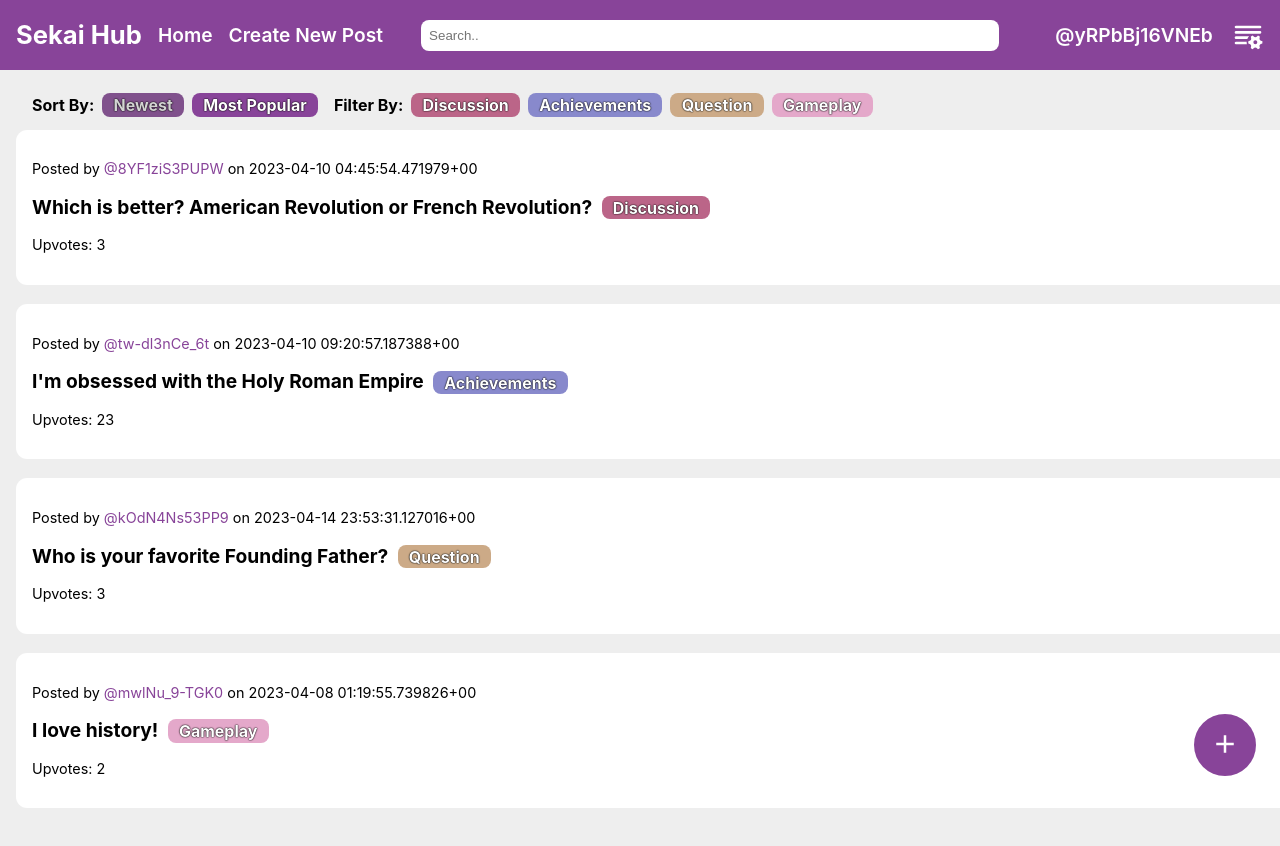
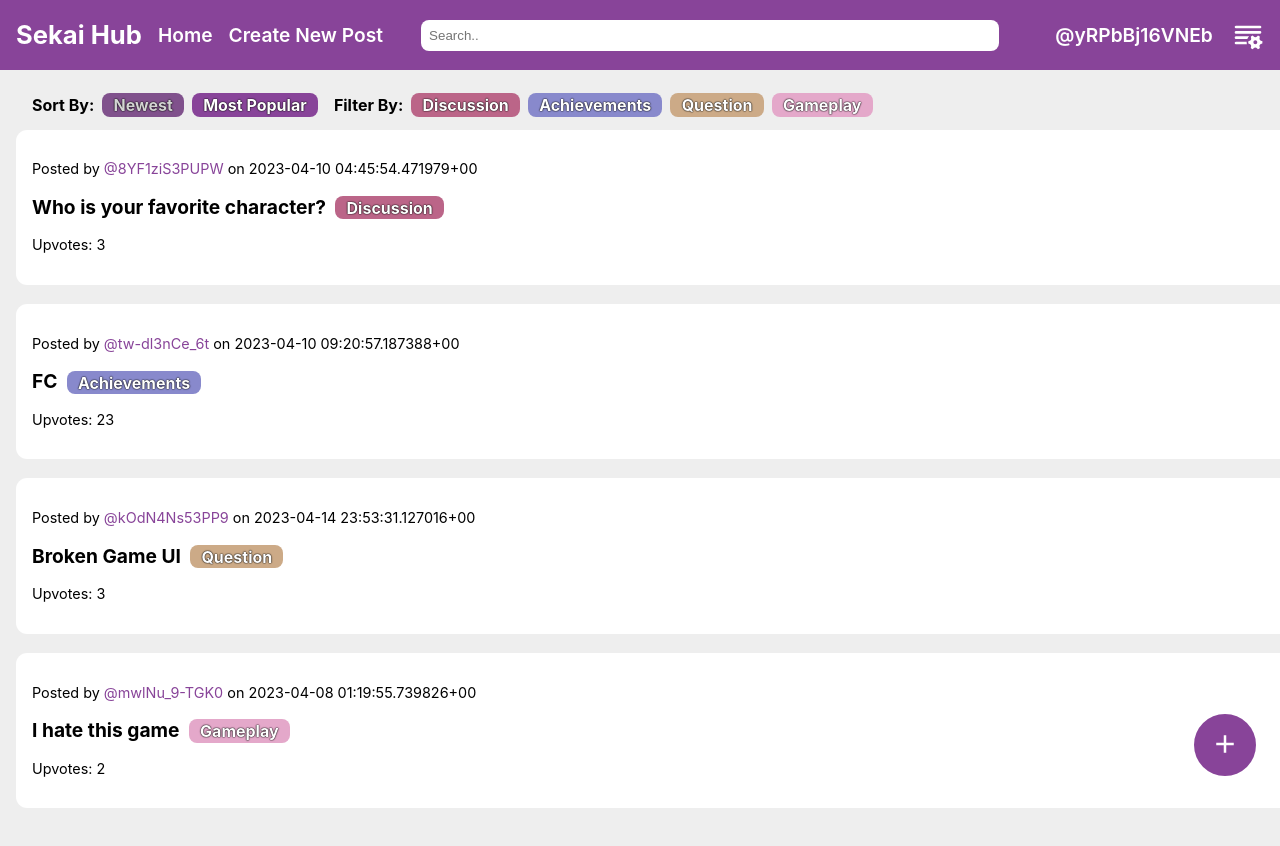
Before and after one commit to v74c63t/sekai-hub, a React (Vite) app: page / in a window 1280 px wide. Shown: the top 846 px of the page. Built offline with nearby package versions, Linux system fonts and the light colour scheme; no server answers.

Commit message:
Adjusted test data

```diff
--- a/src/App.jsx
+++ b/src/App.jsx
@@ -23,44 +23,44 @@ function App() {
     {
       "id": 65,
       "created_at": "2023-04-10 04:45:54.471979+00",
-      "title": "Which is better? American Revolution or French Revolution?",
-      "content": "",
-      "url": "",
+      "title": "Who is your favorite character?",
+      "content": "Mine is Kohane!",
+      "url": "https://static.miraheze.org/projectsekaiwiki/c/c6/Kohane_22_art.png",
       "upvotes": 3,
-      "comments": ["America!!!"],
+      "comments": [{"user_id": "tw-dl3nCe_6t", "comment": "Mizuki!!!"}],
       "flair": "Discussion",
       "uid": "8YF1ziS3PUPW"
     },
     {
       "id": 73,
       "created_at": "2023-04-10 09:20:57.187388+00",
-      "title": "I'm obsessed with the Holy Roman Empire",
-      "content": "It's holy, Roman, and an empire",
+      "title": "FC",
+      "content": "This took forever",
       "url": "",
       "upvotes": 23,
-      "comments": ["Very true", "Haha!"],
+      "comments": [{"user_id": "8YF1ziS3PUPW", "comment": "Congrats!"}, {"user_id": "kOdN4Ns53PP9", "comment": "Good job!"}],
       "flair": "Achievements",
       "uid": "tw-dl3nCe_6t"
     },
     {
       "id": 87,
       "created_at": "2023-04-14 23:53:31.127016+00",
-      "title": "Who is your favorite Founding Father?",
-      "content": "Mine is Thomas Jefferson! What about you?",
+      "title": "Broken Game UI",
+      "content": "UI suddenly got messed up. How can I fix it?",
       "url": "https://i.imgur.com/0QpthJU.jpg",
       "upvotes": 3,
-      "comments": ["It's gotta be George Washington!", "Did you forget about Ben Franklin?"],
+      "comments": [{"user_id": "8YF1ziS3PUPW", "comment": "Just restart the game and it should be fine"}, {"user_id": "tw-dl3nCe_6t", "comment": "I hate when it does that"}],
       "flair": "Question",
       "uid": "kOdN4Ns53PP9"
     },
     {
       "id": 59,
       "created_at": "2023-04-08 01:19:55.739826+00",
-      "title": "I love history!",
-      "content": "",
+      "title": "I hate this game",
+      "content": ":D",
       "url": "https://i.imgur.com/wzk9rEB.jpg",
       "upvotes": 2,
-      "comments": [],
+      "comments": [{"user_id": "kOdN4Ns53PP9", "comment": "oof"}],
       "flair": "Gameplay",
       "uid": "mwlNu_9-TGK0"
     }
```
